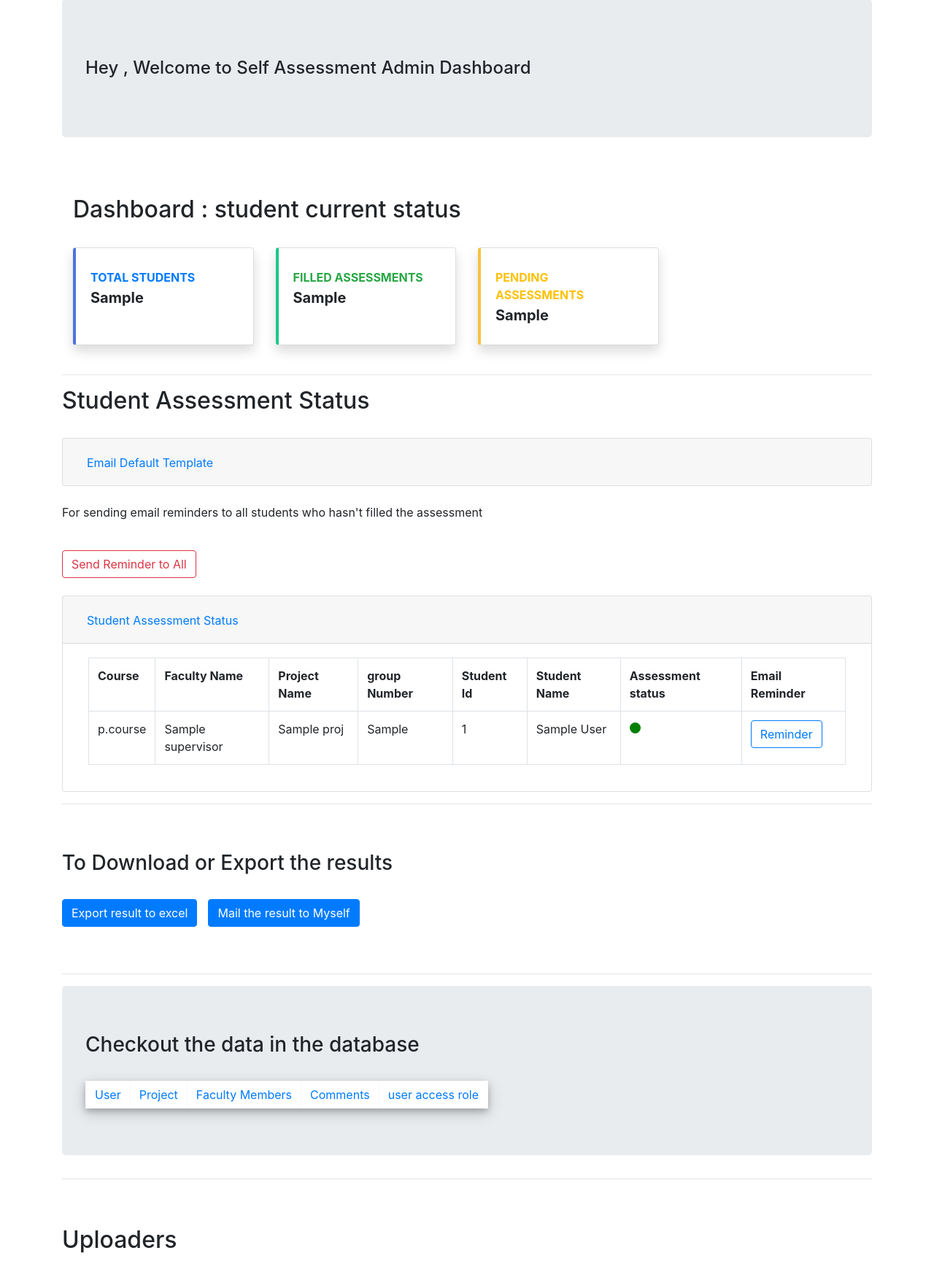
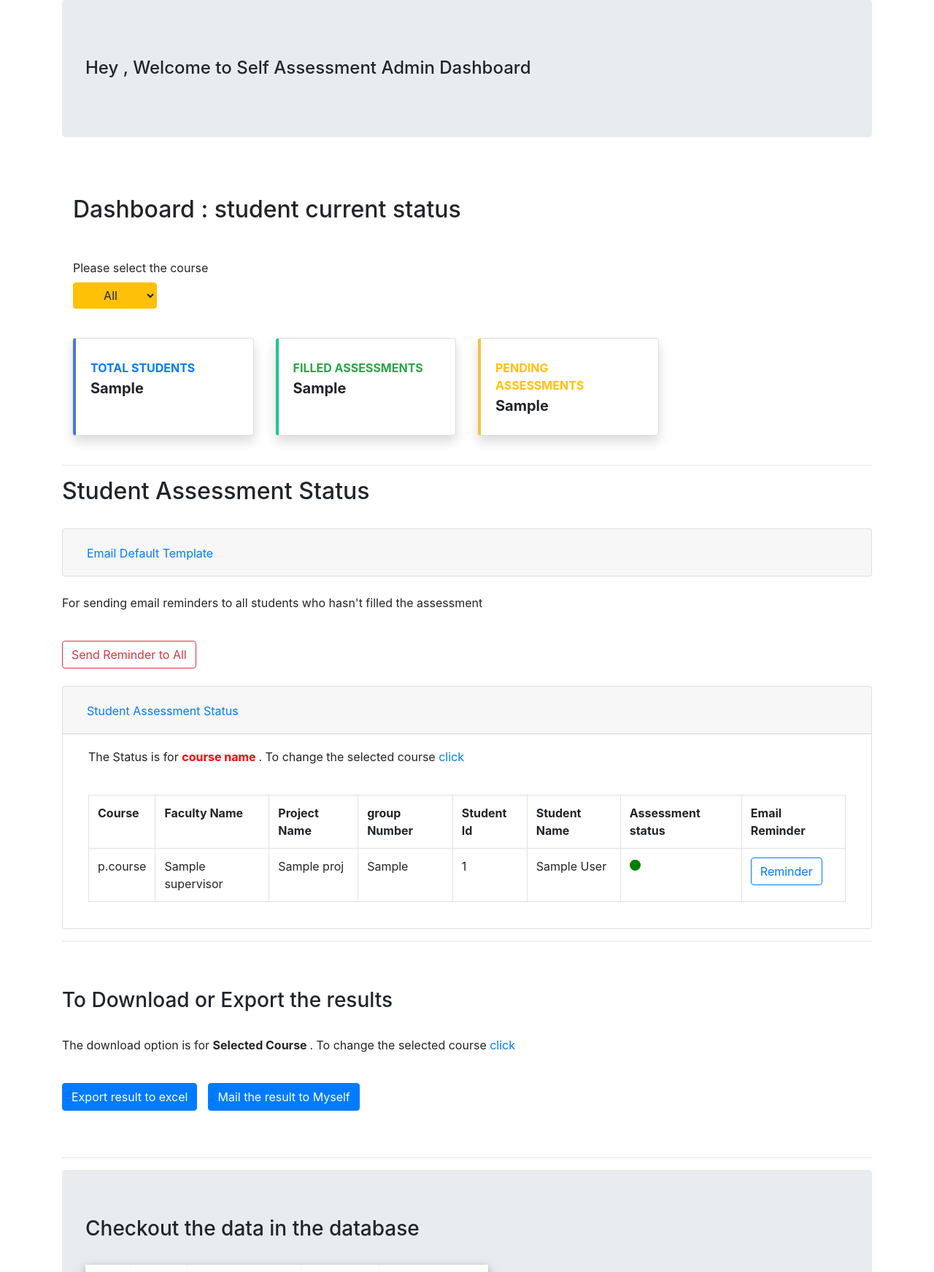
Before and after one commit to Singh-Ish/selfassessment, a Flask app: template sapp/templates/dash/admindash.html in a window 1280 px wide. Shown: the part 156-1899 px from the top of the page at 73% size. Run offline with Flask 2, Linux system fonts and the light colour scheme; the template is opened without the code that fills it: most values are stand-ins (such as "Sample title", 1, 10 or a date in 2020); some libraries are stand-ins or nearby versions; some web fonts are replaced.

```diff
--- a/sapp/templates/base.html
+++ b/sapp/templates/base.html
@@ -21,6 +21,13 @@
     <link href="https://fonts.googleapis.com/css2?family=Muli&display=swap" rel="stylesheet">
     <style >
 
+
+
+    .md-outline.select-wrapper+label {
+        top: .5em !important;
+        z-index: 2 !important;
+
+    }
 
     .logo{
       width: 320px;
@@ -186,6 +193,7 @@ position:relative;
 </div>
 
 <script>
+  /*
   (function () {
 
     const idleDurationSecs = 600;    // X number of seconds
@@ -210,6 +218,27 @@ position:relative;
     );
 
   })();
+*/
+  // Material Select Initialization
+    $(document).ready(function () {
+      $('.mdb-select').materialSelect();
+      $('.select-wrapper.md-form.md-outline input.select-dropdown').bind('focus blur', function () {
+        $(this).closest('.select-outline').find('label').toggleClass('active');
+        $(this).closest('.select-outline').find('.caret').toggleClass('active');
+      });
+    });
+
+
+    // Add suggestion based on dropdown selection(s)
+      $('#courseSelect select').on('change', function (event) {
+        var $select = $(event.target),
+          slug = $select.val(),
+          name = $select.find('[value="' + slug + '"]').text();
+
+        $('#selectedcourse').html('<a href="/adminidash/' + slug + '"> <strong>' + name + '</strong> </a>');
+      });
+
+
 </script>
   </body>
 </html>
--- a/sapp/templates/dash/admindash.html
+++ b/sapp/templates/dash/admindash.html
@@ -42,6 +42,9 @@
 <div class="container" id="cstatus">
   <h2>Dashboard : student current status</h2>
   <br>
+
+  {% include 'other/course.html' %}
+
 <div class="row">
 
   <!-- Total Number of students in the system  -->
@@ -138,12 +141,21 @@
     <br>
 
     {% include 'status/asstatus.html' %}
+
     <hr class="featurette-divider">
     <br>
     <br>
     <div id="rdownload">
     <h3>To Download or Export the results</h3>
     <br>
+        <p>
+
+          The download option is for <b> <span style="color: #FF0000" id="selectedcourse"> </span> Selected Course </b> . To change the selected course <a
+            href="#courseSelect"> click </a> </p></span>
+
+
+        </p>
+        <br>
     <div class="container">
     <div class="row">
       <div clas="col">
--- a/sapp/templates/other/course.html
+++ b/sapp/templates/other/course.html
@@ -1,11 +1,14 @@
-<p> Please select the course name </p>
+
 
 <p>
-<div class="dropdown">
-    <button class="btn btn-warning dropdown-toggle" type="button" id="dropdownMenuButton" data-toggle="dropdown"
+
+<!--
+    <div class="dropdown">
+
+        <button class="btn btn-warning dropdown-toggle" type="button" id="dropdownMenuButton" data-toggle="dropdown"
         aria-haspopup="true" aria-expanded="false">
         Select Course
-    </button>
+        </button>
 
     <div class="dropdown-menu" aria-labelledby="dropdownMenuButton">
         <a class="dropdown-item" href="#">All</a>
@@ -16,5 +19,30 @@
     </div>
 
 </div>
+-->
+
+<!----->
+<div class="row">
+
+    <form id="courseSelect">
+    <div class="col-md-8 select-outline ">
+        <label>Please select the course </label>
+
+        <select name="course" class=" btn btn-warning mdb-select md-form md-outline colorful-select dropdown-primary">
+            <option value="all"  selected>All</option>
+            <option value="1">Course 1</option>
+            <option value="2">Course 2</option>
+            <option value="3">Course 3</option>
+        </select>
+
+    </div>
+
+    </form>
+
+
+
+</div>
 
 </p>
+
+<br>
--- a/sapp/templates/other/uploaders.html
+++ b/sapp/templates/other/uploaders.html
@@ -122,6 +122,7 @@
     </div>
     <div class="card-body">
 
+
       {% include 'other/course.html' %}
 
 
--- a/sapp/templates/status/asstatus.html
+++ b/sapp/templates/status/asstatus.html
@@ -14,6 +14,12 @@
 
         <div class="container overflow-auto">
 
+          <p>
+
+            The Status is for <b> <span style="color: #FF0000" >course name </span> </b> . To change the  selected course  <a href="#courseSelect"> click </a> </p></span>
+          </p>
+
+          <br>
 
         <table class="asstatus table table-bordered table-hover">
           <!-- <caption>Self Assessment </caption> -->
```
